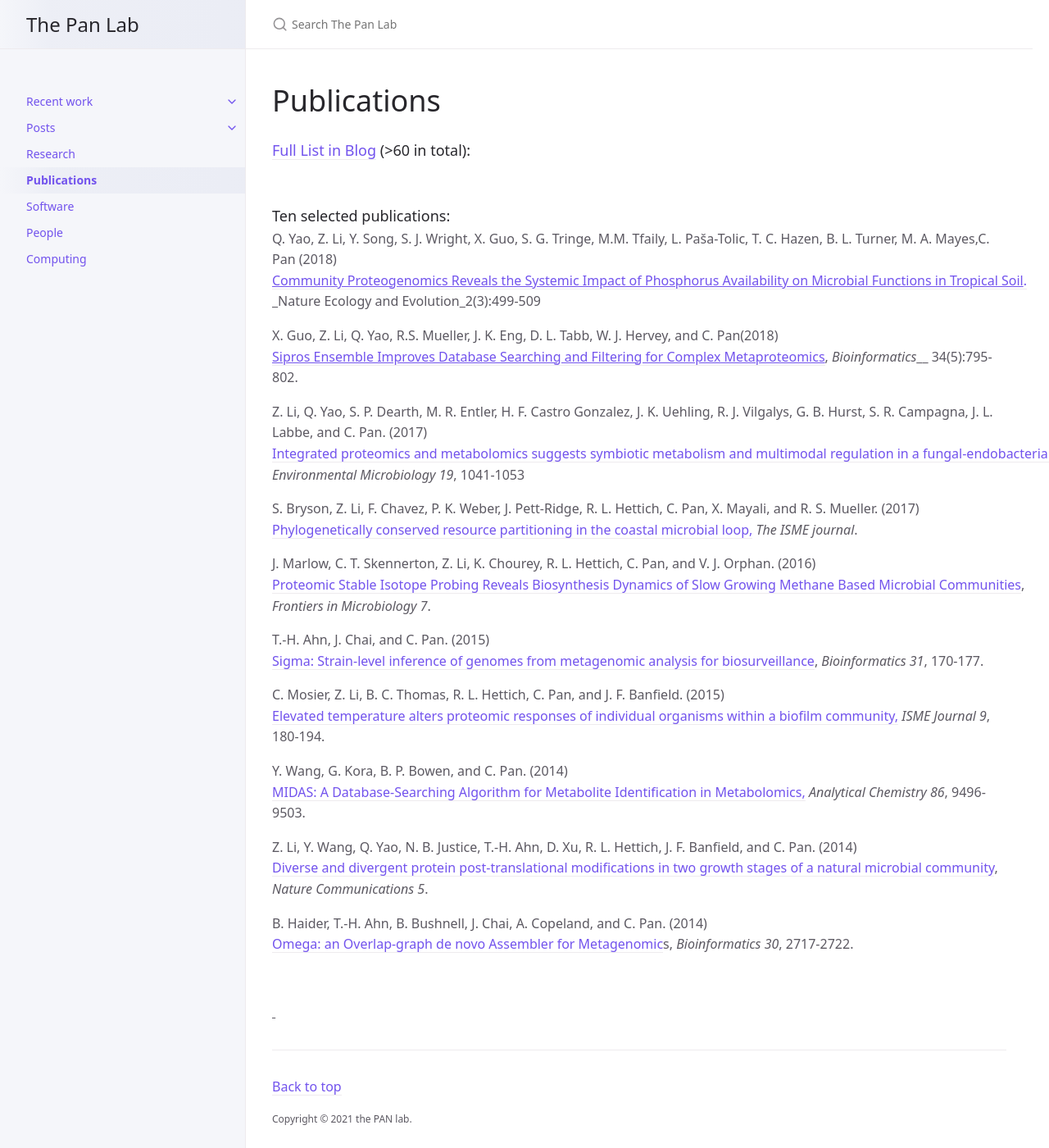
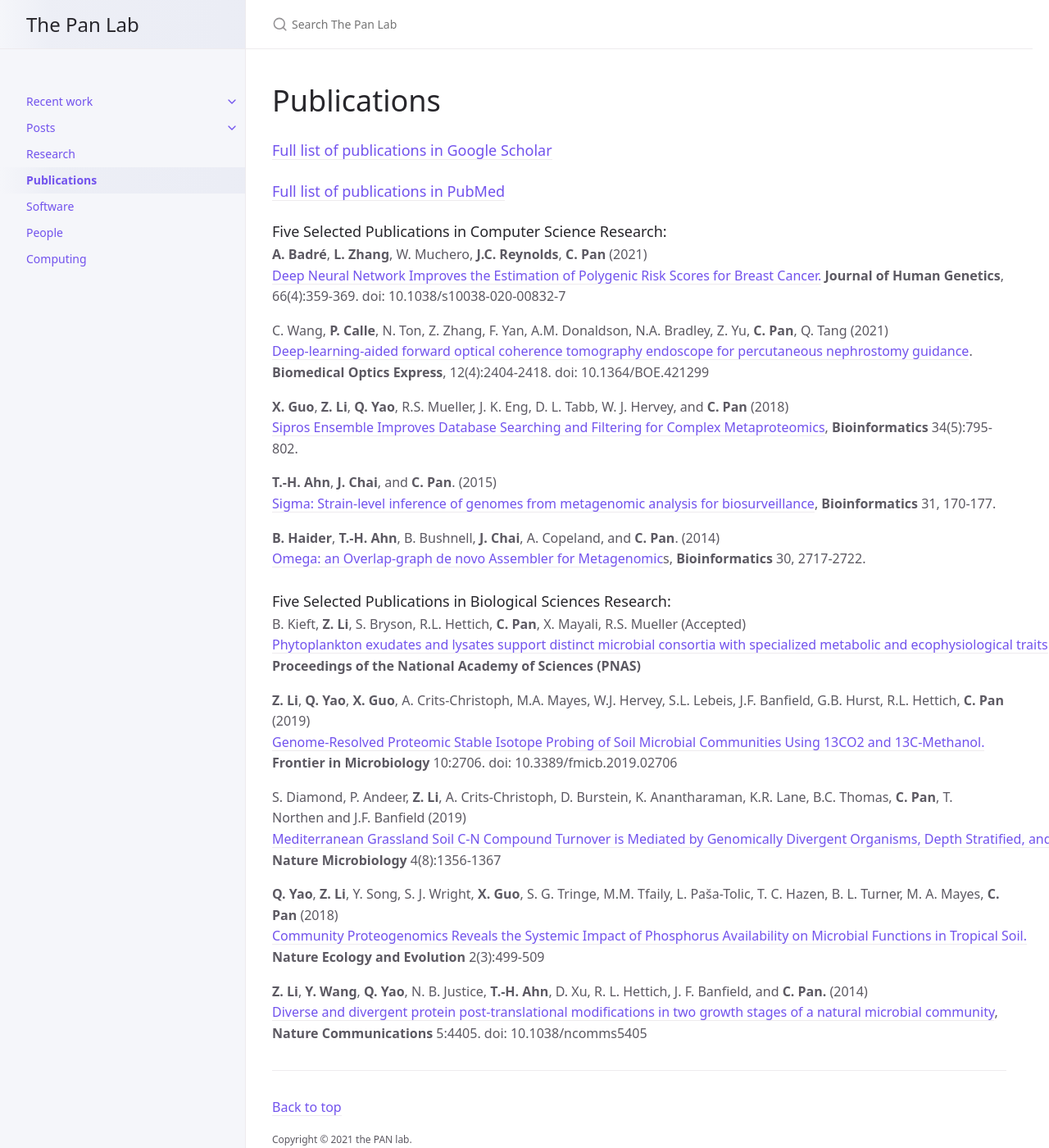
Before and after one commit to thepanlab/thepanlab.github.io, a Jekyll site: the page built from docs/publications.md, in a window 1280 px wide and 1400 px high. Shown: the whole window at 82% size. Built offline with Jekyll 4.4.1, drawn with Linux system fonts in a browser that asks for light colours.

Commit message:
Update publications.md

```diff
--- a/docs/publications.md
+++ b/docs/publications.md
@@ -5,32 +5,30 @@ nav_order: 4
 ---
 # Publications
 
-### [Full List in Blog](https://www.omicsbio.org/category/blog/publications/) (>60 in total):
+### [Full list of publications in Google Scholar](https://scholar.google.com/citations?hl=en&user=m2ORdeYAAAAJ&view_op=list_works&sortby=pubdate)
 
-&nbsp;
+### [Full list of publications in PubMed](https://pubmed.ncbi.nlm.nih.gov/?term=Chongle+Pan+%5BAuthor%5D&sort=date)
 
-### Ten selected publications:
+### Five Selected Publications in Computer Science Research:
 
-Q. Yao, Z. Li, Y. Song, S. J. Wright, X. Guo, S. G. Tringe, M.M. Tfaily, L. Paša-Tolic, T. C. Hazen, B. L. Turner, M. A. Mayes,C. Pan (2018) [<u>Community Proteogenomics Reveals the Systemic Impact of Phosphorus Availability on Microbial Functions in Tropical Soil</u>.](https://www.omicsbio.org/2018/02/16/community-proteogenomics-reveals-the-systemic-impact-of-phosphorus-availability-on-microbial-functions-in-tropical-soil/) _Nature Ecology and Evolution_2(3):499-509
+**A. Badré**, **L. Zhang**, W. Muchero, **J.C. Reynolds**, **C. Pan** (2021) [Deep Neural Network Improves the Estimation of Polygenic Risk Scores for Breast Cancer.](https://www.nature.com/articles/s10038-020-00832-7) **Journal of Human Genetics**, 66(4):359-369. doi: 10.1038/s10038-020-00832-7
 
-X. Guo, Z. Li, Q. Yao, R.S. Mueller, J. K. Eng, D. L. Tabb, W. J. Hervey, and C. Pan(2018) [<u>Sipros Ensemble Improves Database Searching and Filtering for Complex Metaproteomics</u>](https://www.omicsbio.org/2017/10/19/sipros-ensemble-improves-database-searching-and-filtering-for-complex-metaproteomics/), _Bioinformatics___ 34(5):795-802.
+C. Wang, **P. Calle**, N. Ton, Z. Zhang, F. Yan, A.M. Donaldson, N.A. Bradley, Z. Yu, **C. Pan**, Q. Tang (2021) [Deep-learning-aided forward optical coherence tomography endoscope for percutaneous nephrostomy guidance](https://www.osapublishing.org/boe/fulltext.cfm?uri=boe-12-4-2404&id=449681). **Biomedical Optics Express**, 12(4):2404-2418. doi: 10.1364/BOE.421299
 
-Z. Li, Q. Yao, S. P. Dearth, M. R. Entler, H. F. Castro Gonzalez, J. K. Uehling, R. J. Vilgalys, G. B. Hurst, S. R. Campagna, J. L. Labbe, and C. Pan. (2017) [Integrated proteomics and metabolomics suggests symbiotic metabolism and multimodal regulation in a fungal-endobacterial system](http://onlinelibrary.wiley.com/wol1/doi/10.1111/1462-2920.13605/full), _Environmental Microbiology_ _19_, 1041-1053
+**X. Guo**, **Z. Li**, **Q. Yao**, R.S. Mueller, J. K. Eng, D. L. Tabb, W. J. Hervey, and **C. Pan** (2018) [Sipros Ensemble Improves Database Searching and Filtering for Complex Metaproteomics](https://academic.oup.com/bioinformatics/article/34/5/795/4209993), **Bioinformatics** 34(5):795-802.
 
-S. Bryson, Z. Li, F. Chavez, P. K. Weber, J. Pett-Ridge, R. L. Hettich, C. Pan, X. Mayali, and R. S. Mueller. (2017) [Phylogenetically conserved resource partitioning in the coastal microbial loop,](http://www.nature.com/ismej/journal/vaop/ncurrent/full/ismej2017128a.html) _The ISME journal_.
+**T.-H. Ahn**, **J. Chai**, and **C. Pan**. (2015) [Sigma: Strain-level inference of genomes from metagenomic analysis for biosurveillance](https://academic.oup.com/bioinformatics/article-lookup/doi/10.1093/bioinformatics/btu641), **Bioinformatics** 31, 170-177.
 
-J. Marlow, C. T. Skennerton, Z. Li, K. Chourey, R. L. Hettich, C. Pan, and V. J. Orphan. (2016) [Proteomic Stable Isotope Probing Reveals Biosynthesis Dynamics of Slow Growing Methane Based Microbial Communities](http://journal.frontiersin.org/article/10.3389/fmicb.2016.00563/full), _Frontiers in Microbiology_ _7_.
+**B. Haider**, **T.-H. Ahn**, B. Bushnell, **J. Chai**, A. Copeland, and **C. Pan**. (2014) [Omega: an Overlap-graph de novo Assembler for Metagenomic](https://academic.oup.com/bioinformatics/article-lookup/doi/10.1093/bioinformatics/btu395)s, **Bioinformatics** 30, 2717-2722.
 
-T.-H. Ahn, J. Chai, and C. Pan. (2015) [Sigma: Strain-level inference of genomes from metagenomic analysis for biosurveillance](https://academic.oup.com/bioinformatics/article-lookup/doi/10.1093/bioinformatics/btu641), _Bioinformatics_ _31_, 170-177.
+### Five Selected Publications in Biological Sciences Research:
 
-C. Mosier, Z. Li, B. C. Thomas, R. L. Hettich, C. Pan, and J. F. Banfield. (2015) [Elevated temperature alters proteomic responses of individual organisms within a biofilm community,](https://www.nature.com/ismej/journal/v9/n1/full/ismej2014113a.html) _ISME Journal_ _9_, 180-194.
+B. Kieft, **Z. Li**, S. Bryson, R.L. Hettich, **C. Pan**, X. Mayali, R.S. Mueller (Accepted) [Phytoplankton exudates and lysates support distinct microbial consortia with specialized metabolic and ecophysiological traits]() **Proceedings of the National Academy of Sciences (PNAS)**
 
-Y. Wang, G. Kora, B. P. Bowen, and C. Pan. (2014) [MIDAS: A Database-Searching Algorithm for Metabolite Identification in Metabolomics,](http://pubs.acs.org/doi/10.1021/ac5014783) _Analytical Chemistry_ _86_, 9496-9503.
+**Z. Li**, **Q. Yao**, **X. Guo**, A. Crits-Christoph, M.A. Mayes, W.J. Hervey, S.L. Lebeis, J.F. Banfield, G.B. Hurst, R.L. Hettich, **C. Pan** (2019) [Genome-Resolved Proteomic Stable Isotope Probing of Soil Microbial Communities Using 13CO2 and 13C-Methanol.](https://www.frontiersin.org/articles/10.3389/fmicb.2019.02706/full) **Frontier in Microbiology** 10:2706. doi: 10.3389/fmicb.2019.02706
 
-Z. Li, Y. Wang, Q. Yao, N. B. Justice, T.-H. Ahn, D. Xu, R. L. Hettich, J. F. Banfield, and C. Pan. (2014) [Diverse and divergent protein post-translational modifications in two growth stages of a natural microbial community](https://www.nature.com/articles/ncomms5405), _Nature Communications_ _5_.
+S. Diamond, P. Andeer, **Z. Li**, A. Crits-Christoph, D. Burstein, K. Anantharaman, K.R. Lane, B.C. Thomas, **C. Pan**, T. Northen and J.F. Banfield (2019) [Mediterranean Grassland Soil C-N Compound Turnover is Mediated by Genomically Divergent Organisms, Depth Stratified, and Rainfall Dependent.](https://www.nature.com/articles/s41564-019-0449-y) **Nature Microbiology** 4(8):1356-1367
 
-B. Haider, T.-H. Ahn, B. Bushnell, J. Chai, A. Copeland, and C. Pan. (2014) [Omega: an Overlap-graph de novo Assembler for Metagenomic](https://academic.oup.com/bioinformatics/article-lookup/doi/10.1093/bioinformatics/btu395)s, _Bioinformatics_ _30_, 2717-2722.
+**Q. Yao**, **Z. Li**, Y. Song, S. J. Wright, **X. Guo**, S. G. Tringe, M.M. Tfaily, L. Paša-Tolic, T. C. Hazen, B. L. Turner, M. A. Mayes, **C. Pan** (2018) [Community Proteogenomics Reveals the Systemic Impact of Phosphorus Availability on Microbial Functions in Tropical Soil.](https://www.nature.com/articles/s41559-017-0463-5) **Nature Ecology and Evolution** 2(3):499-509
 
-&nbsp;
-
-<span style="text-decoration: underline;"> </span>
+**Z. Li**, **Y. Wang**, **Q. Yao**, N. B. Justice, **T.-H. Ahn**, D. Xu, R. L. Hettich, J. F. Banfield, and **C. Pan.** (2014) [Diverse and divergent protein post-translational modifications in two growth stages of a natural microbial community](https://www.nature.com/articles/ncomms5405), **Nature Communications** 5:4405. doi: 10.1038/ncomms5405
```
